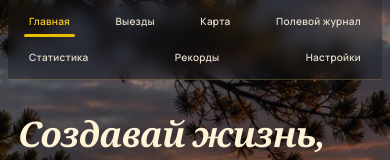
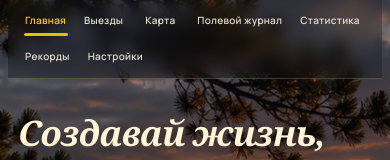
Before and after one commit to ivanovkir3012-blip/atlas-adventures, a React (Vite) app: page / in a window 390 px wide. Shown: the top 160 px of the page. Built offline with nearby package versions, Linux system fonts and the light colour scheme.

Commit message:
Fix final mobile navigation override hiding Settings

```diff
--- a/src/style.css
+++ b/src/style.css
@@ -2263,16 +2263,13 @@ html,body,#root{min-height:100%;background:transparent!important}
 .topbar{display:flex;flex-wrap:wrap!important;align-items:center}
 .topbar>.main-nav{
   display:flex;flex:0 0 100%!important;width:100%!important;min-width:0;
-  justify-content:space-between!important;align-items:center;gap:8px;
-  overflow-x:auto;overflow-y:hidden;white-space:nowrap;
-  -webkit-overflow-scrolling:touch;overscroll-behavior-x:contain;
-  scrollbar-width:none;
-}
-.topbar>.main-nav::-webkit-scrollbar{display:none}
-.topbar>.main-nav button{flex:0 0 auto;white-space:nowrap;word-break:keep-all}
+  justify-content:flex-start!important;align-items:center;gap:5px;
+  overflow:visible!important;white-space:normal!important;flex-wrap:wrap!important;
+}
+.topbar>.main-nav button{flex:0 0 auto;white-space:normal!important;word-break:normal;padding:10px 9px;font-size:11px}
 @media(max-width:620px){
-  .topbar>.main-nav{justify-content:space-between!important;gap:3px}
-  .topbar>.main-nav button{font-size:10px;padding:10px 11px 9px}
+  .topbar>.main-nav{justify-content:flex-start!important;gap:4px}
+  .topbar>.main-nav button{font-size:10px;padding:9px 7px}
 }
 
 
```
